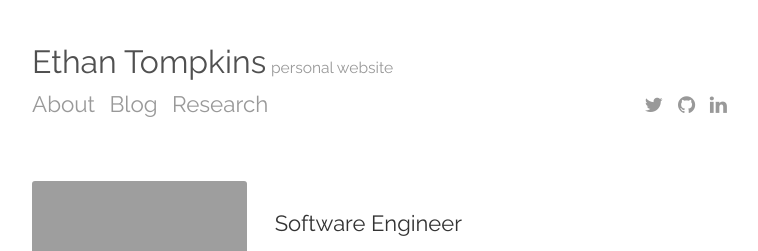
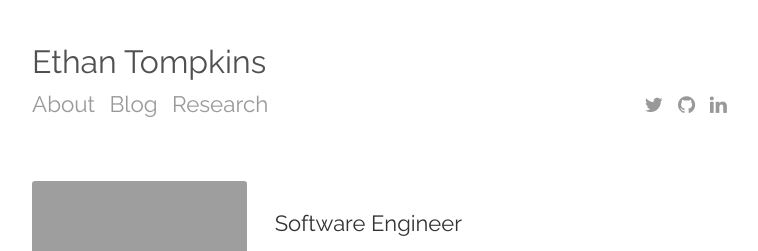
Before and after one commit to ethantompkins/ethantompkins.github.io, a Jekyll site: the page built from index.html, in a window 1280 px wide. Shown: the top 251 px of the page, without its empty margins (258-1016 px from the left). Built offline with Jekyll 4.4.1, drawn with Linux system fonts in a browser that asks for light colours; nearby versions of some CDN libraries; the list of posts is cut into pages by our own code.

```diff
--- a/_config.yml
+++ b/_config.yml
@@ -1,6 +1,6 @@
 # Site Settings
 title:               Ethan Tompkins
-tagline:             personal website
+tagline:
 description:
 baseurl:            #"/Lagrange"
 url:                #"https://lenpaul.github.io"
```
Also changed, not shown: README.md.
